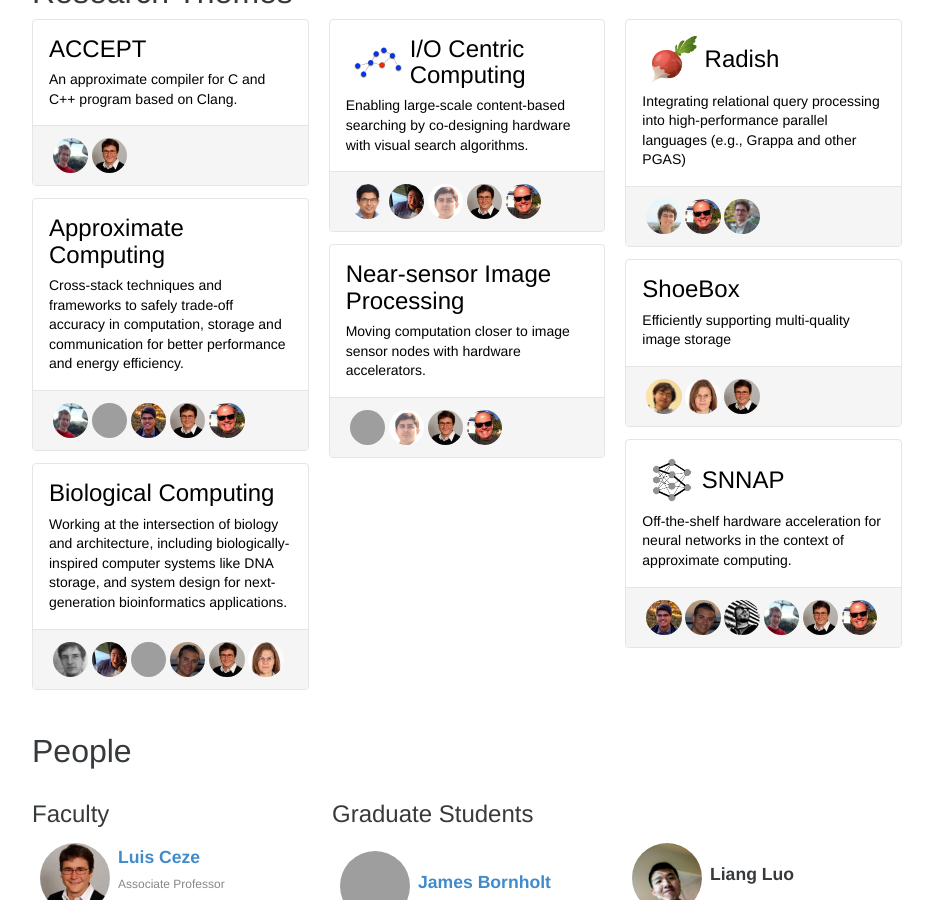
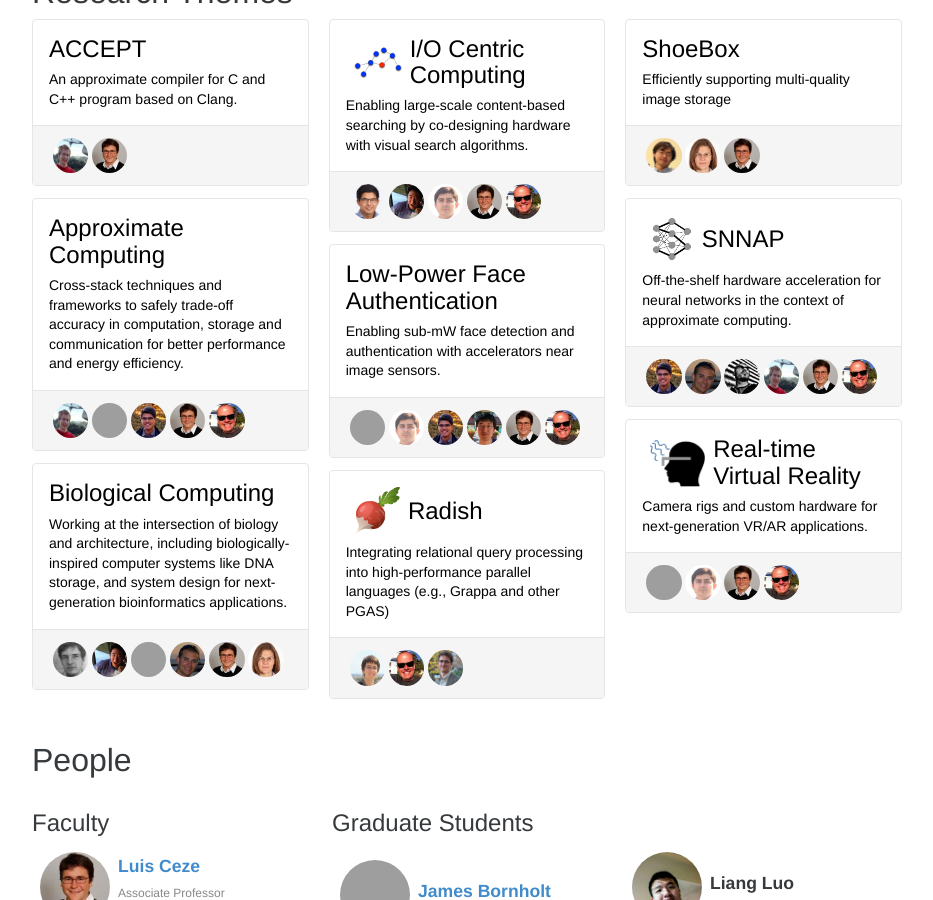
Before and after one commit to uwsampa/sampa-public, a Jekyll site: the page built from index.html, in a window 1280 px wide and 900 px high, scrolled down 661 px. Shown: the whole window, without its empty margins (173-1106 px from the left). Built offline with Jekyll 4.4.1, drawn with Linux system fonts in a browser that asks for light colours; nearby versions of some CDN libraries; Markdown is read by kramdown in place of the engine named in the settings; grey boxes are pictures that could not be loaded.

Commit message:
update my project cards kinda

```diff
--- /dev/null
+++ b/_projects/low-power-cv.md
@@ -0,0 +1,20 @@
+---
+title: Low-Power Face Authentication
+image:
+description: |
+  Enabling sub-mW face detection and authentication with accelerators near image sensors.
+people:
+  - amrita
+  - armin
+  - moreau
+  - sungkim
+  - luisceze
+  - oskin
+
+layout: project
+
+icons:
+  paper: '<i class="fa fa-file-text-o"></i>'
+  slides: '<i class="fa fa-file-pdf-o"></i>'
+  keynote: '<i class="fa fa-apple"></i>'
+---
--- a/_projects/near-sensor-processing.md
+++ b/_projects/vr-hw.md
@@ -1,8 +1,8 @@
 ---
-title: Near-sensor Image Processing
-image:
+title: Real-time Virtual Reality
+image: /img/vr-hw.png
 description: |
-  Moving computation closer to image sensor nodes with hardware accelerators.
+  Camera rigs and custom hardware for next-generation VR/AR applications.
 people:
   - amrita
   - armin
```
Also changed, not shown: img/vr-hw.png (added), 1 other file.
